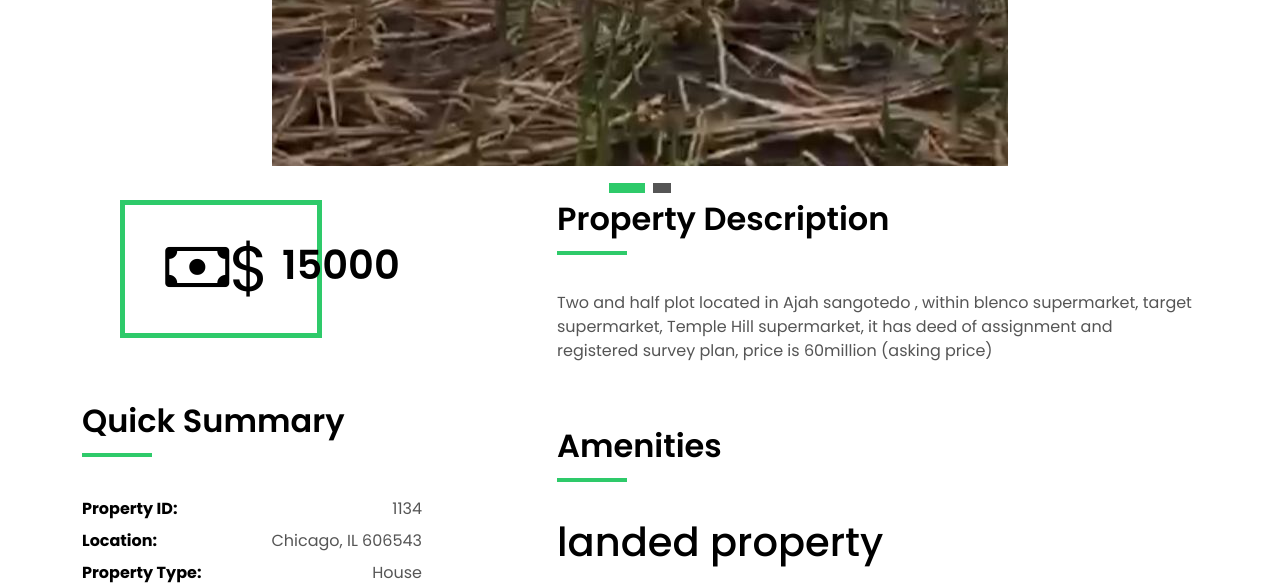
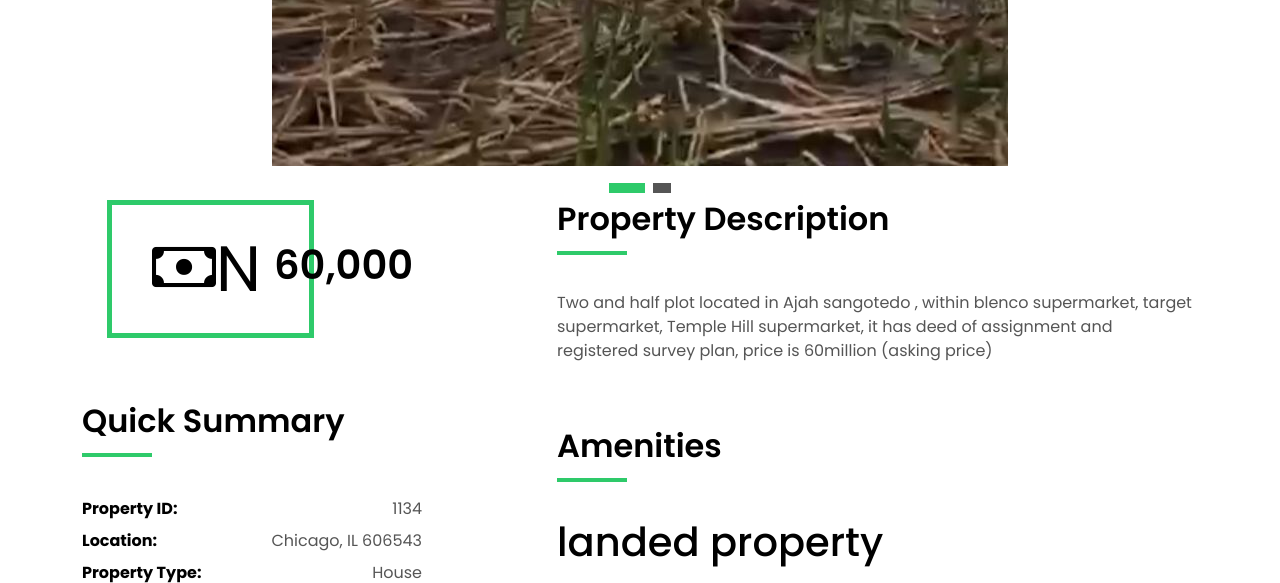
Before and after one commit to kidaqrusFan/propa, a Django app: page /detail7/ in a window 1280 px wide. Shown: the part 1490-2073 px from the top of the page. Run offline with Django 5.2, Linux system fonts and the light colour scheme; some libraries are stand-ins or nearby versions.

Commit message:
price update

```diff
--- a/pages/templates/pages/detail7.html
+++ b/pages/templates/pages/detail7.html
@@ -61,10 +61,10 @@
                 <div class="property-price d-flex justify-content-center foo">
                   <div class="card-header-c d-flex">
                     <div class="card-box-ico">
-                      <span class="bi bi-cash">$</span>
+                      <span class="bi bi-cash">N</span>
                     </div>
                     <div class="card-title-c align-self-center">
-                      <h5 class="title-c">15000</h5>
+                      <h5 class="title-c">60,000</h5>
                     </div>
                   </div>
                 </div>
```
